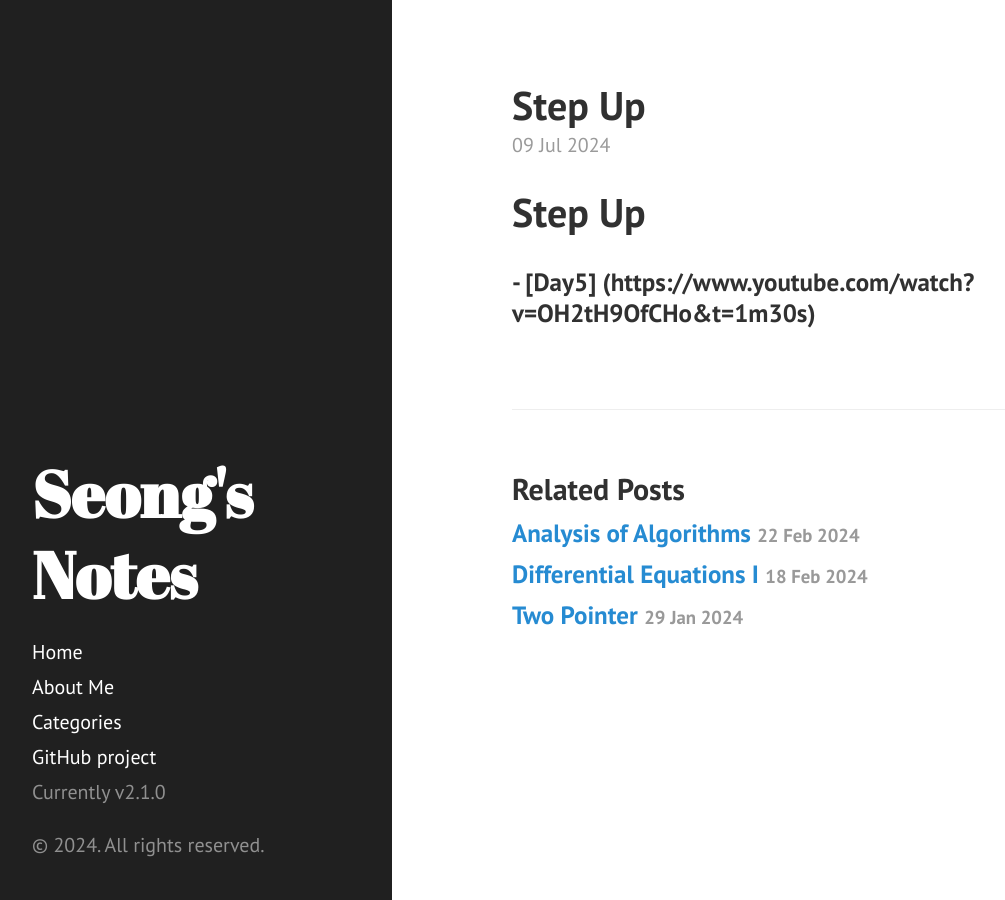
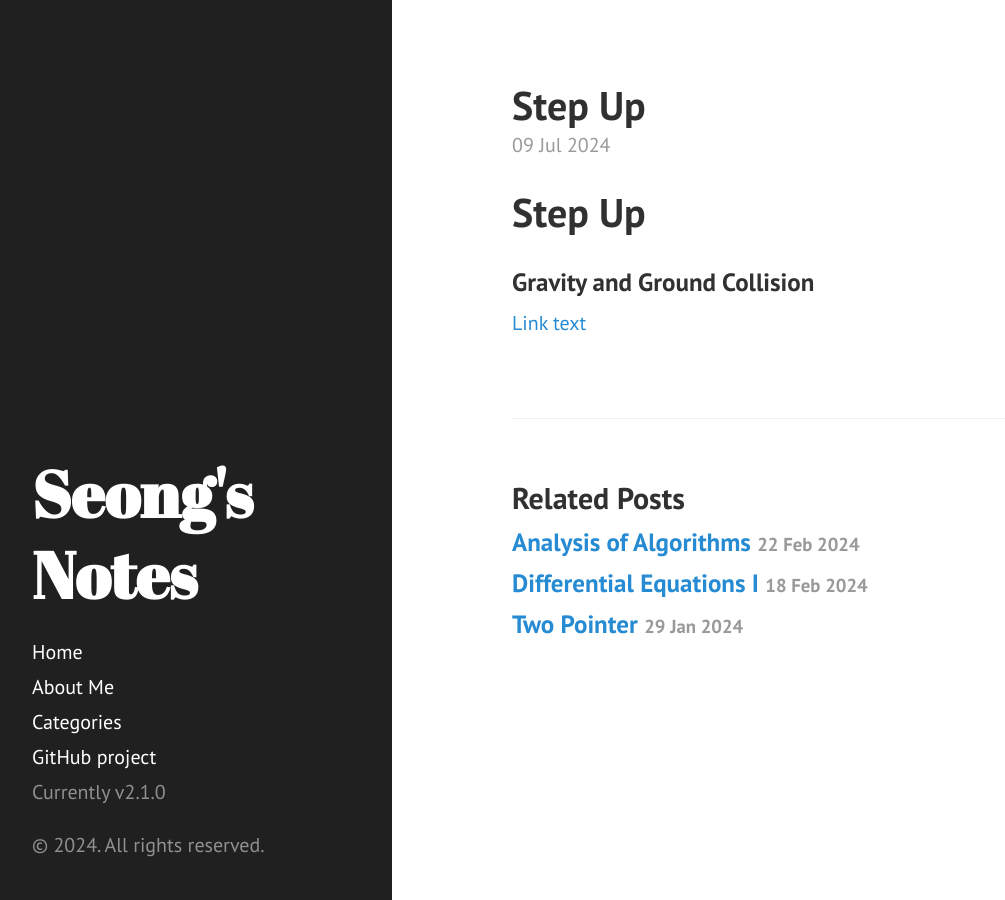
Before and after one commit to GwangseongCho/GwangseongCho.github.io, a Jekyll site: the page built from _posts/2024-07-09-Step Up.md, in a window 1280 px wide. Shown: the whole page, without its empty margins (8-1013 px from the left). Built offline with Jekyll 4.4.1, drawn with Linux system fonts in a browser that asks for light colours.

Commit message:
Update 2024-07-09-Step Up.md

```diff
--- a/_posts/2024-07-09-Step Up.md
+++ b/_posts/2024-07-09-Step Up.md
@@ -7,4 +7,5 @@ category: Step Up
 # Step Up
 
 
-### - [Day5] (https://www.youtube.com/watch?v=OH2tH9OfCHo&t=1m30s)
+### Gravity and Ground Collision
+ [Link text](https://website-name.com)
```
